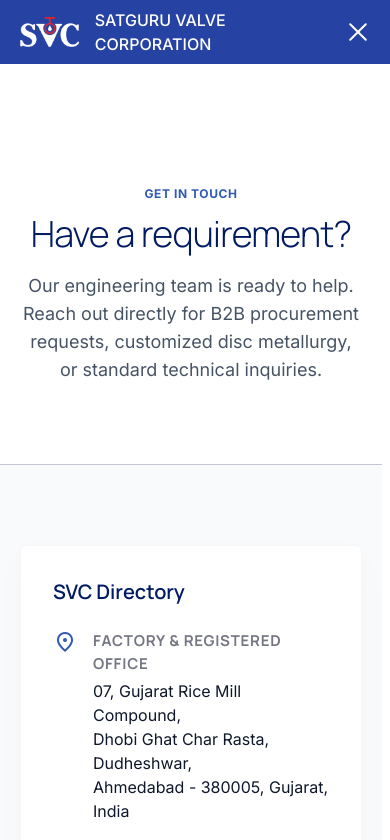
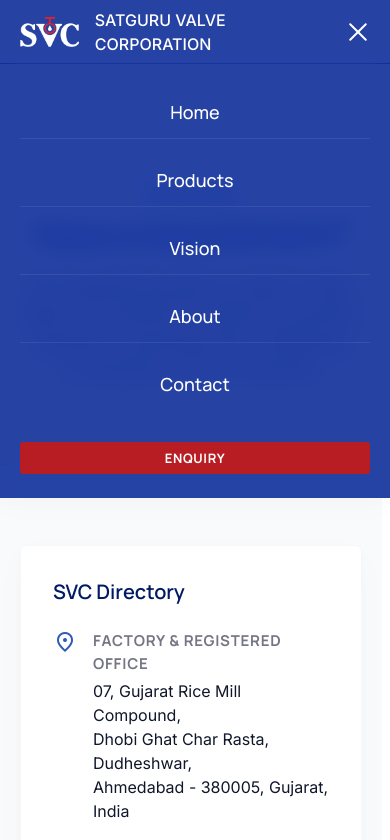
Before and after one commit to sparkey-0512/satguru_valve_website, a website: page contact.html in a window 390 px wide. Both pictures are taken after a click on the button "Toggle Menu". Shown: the top 840 px of the page. Drawn offline with nearby package versions, Linux system fonts and the light colour scheme.

Commit message:
Fix mobile navigation dropdown menu and layout styling on contact page

```diff
--- a/css/contact.css
+++ b/css/contact.css
@@ -475,30 +475,66 @@
 /* Mobile Dropdown */
 .mobile-nav-dropdown {
   position: fixed;
-  top: 94px;
+  top: 72px;
   left: 0;
   width: 100%;
-  background-color: rgba(0, 35, 148, 0.96);
+  background-color: rgba(0,35,148,.85);
+  -webkit-backdrop-filter: blur(12px) saturate(180%);
+  backdrop-filter: blur(12px) saturate(180%);
+  box-shadow: 0 4px 30px rgba(0, 0, 0, 0.03);
+  border-bottom-color: rgba(255, 255, 255, 0.0);
+  max-height: 0;
+  overflow: hidden;
+  opacity: 0;
+  pointer-events: none;
   z-index: 99;
-  display: none;
-  border-bottom: 1px solid rgba(255, 255, 255, 0.1);
-  -webkit-backdrop-filter: blur(16px);
-  backdrop-filter: blur(16px);
+  transition: max-height 0.4s cubic-bezier(0.4, 0, 0.2, 1), opacity var(--transition-normal);
+}
+
+.mobile-nav-dropdown.active {
+  max-height: 480px; /* High enough to contain dropdown links */
+  opacity: 1;
+  pointer-events: auto;
 }
 
 .mobile-dropdown-links {
   list-style: none;
-  padding: 24px var(--spacing-margin-mobile);
+  padding: 32px var(--spacing-margin-mobile);
+  display: flex;
+  flex-direction: column;
+  gap: 16px;
+}
+
+.mobile-dropdown-links li {
+  width: 100%;
+  text-align: center;
+}
+
+@media (max-width: 640px) {
+  .mobile-dropdown-links {
+    padding: 24px var(--spacing-margin-mobile);
+  }
 }
 
 .mobile-dropdown-link {
+  font-family: var(--font-display);
+  font-size: 18px;
+  font-weight: 500;
+  color: #ffffff !important;
   display: block;
-  color: #ffffff;
-  font-family: var(--font-body);
-  font-size: 18px;
-  font-weight: 400;
   padding: 12px 0;
-  border-bottom: 1px solid rgba(255, 255, 255, 0.05);
+  text-align: center;
+  border-bottom: 1px solid rgba(255, 255, 255, 0.08);
+  transition: color var(--transition-fast), transform var(--transition-fast);
+}
+
+.mobile-dropdown-link:hover {
+  color: var(--color-primary-fixed-dim) !important;
+  transform: scale(1.03);
+}
+
+.mobile-dropdown-links li:nth-last-child(2) .mobile-dropdown-link {
+  border-bottom: none;
 }
 
 /* --------------------------------------------------------------------------
```
